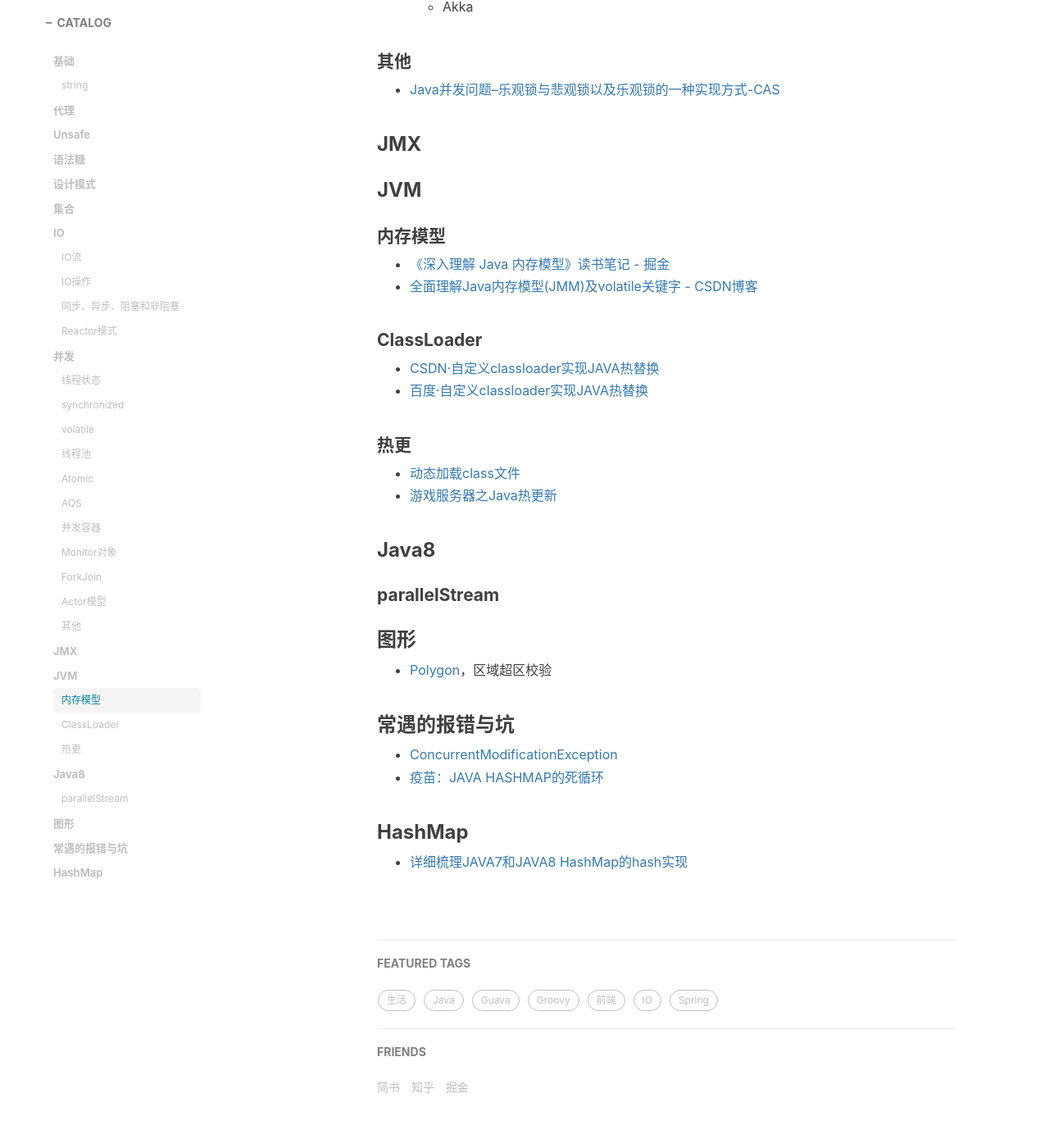
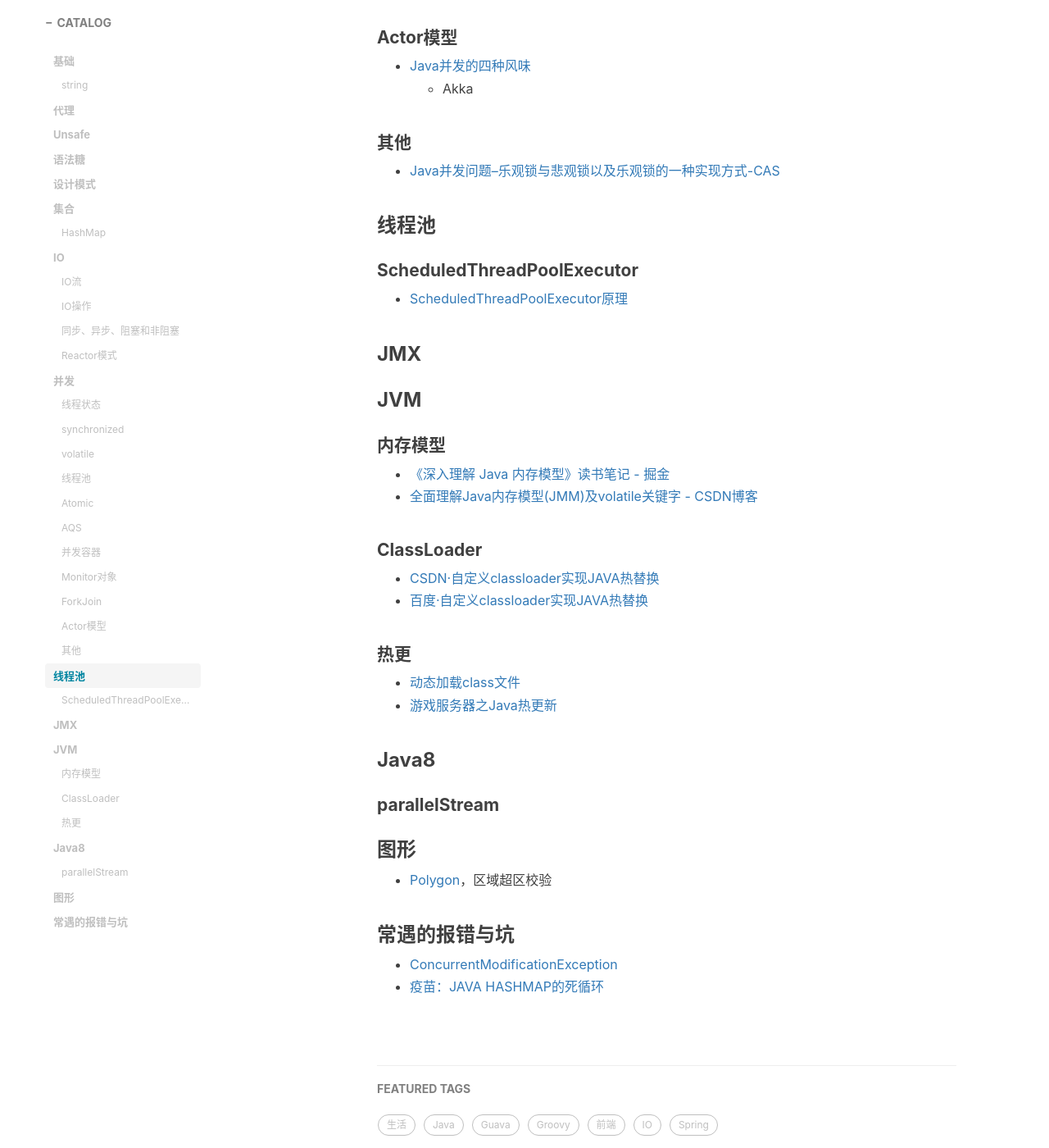
Before and after one commit to Ariescat/blog, a Jekyll site: the page built from docs/Java.md, in a window 1280 px wide and 1400 px high, scrolled down 3939 px. Shown: the whole window at 82% size. Built offline with Jekyll 4.4.1, drawn with Linux system fonts in a browser that asks for light colours; nearby versions of some CDN libraries; comment, search, counter and statistics services are not loaded; some of the changed text lies outside the part shown.

Commit message:
ScheduledThreadPoolExecutor

```diff
--- a/docs/Java.md
+++ b/docs/Java.md
@@ -107,6 +110,13 @@
 * [Java并发问题--乐观锁与悲观锁以及乐观锁的一种实现方式-CAS](http://www.cnblogs.com/qjjazry/p/6581568.html)
 
 
+
+### 线程池
+#### ScheduledThreadPoolExecutor
+* [ScheduledThreadPoolExecutor原理](https://blog.csdn.net/luanmousheng/article/details/77816412)
+
+
+
 ### JMX
 
 
@@ -137,8 +147,3 @@
 ### 常遇的报错与坑
 - [ConcurrentModificationException](https://www.2cto.com/kf/201403/286536.html)
 - [疫苗：JAVA HASHMAP的死循环](https://coolshell.cn/articles/9606.html)
-
-
-
-### HashMap
-- [详细梳理JAVA7和JAVA8 HashMap的hash实现](https://blog.csdn.net/u013453787/article/details/84702992)
```
Also changed, not shown: other parts of docs/Java.md (+3 -0 lines).
